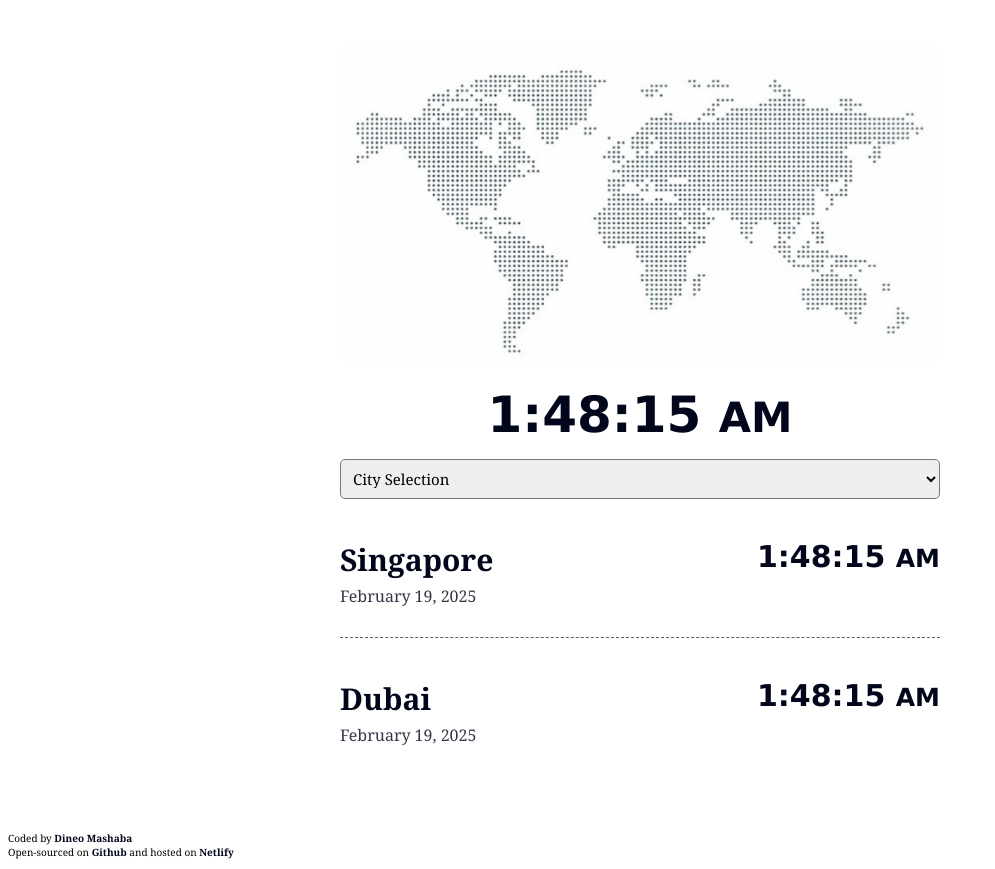
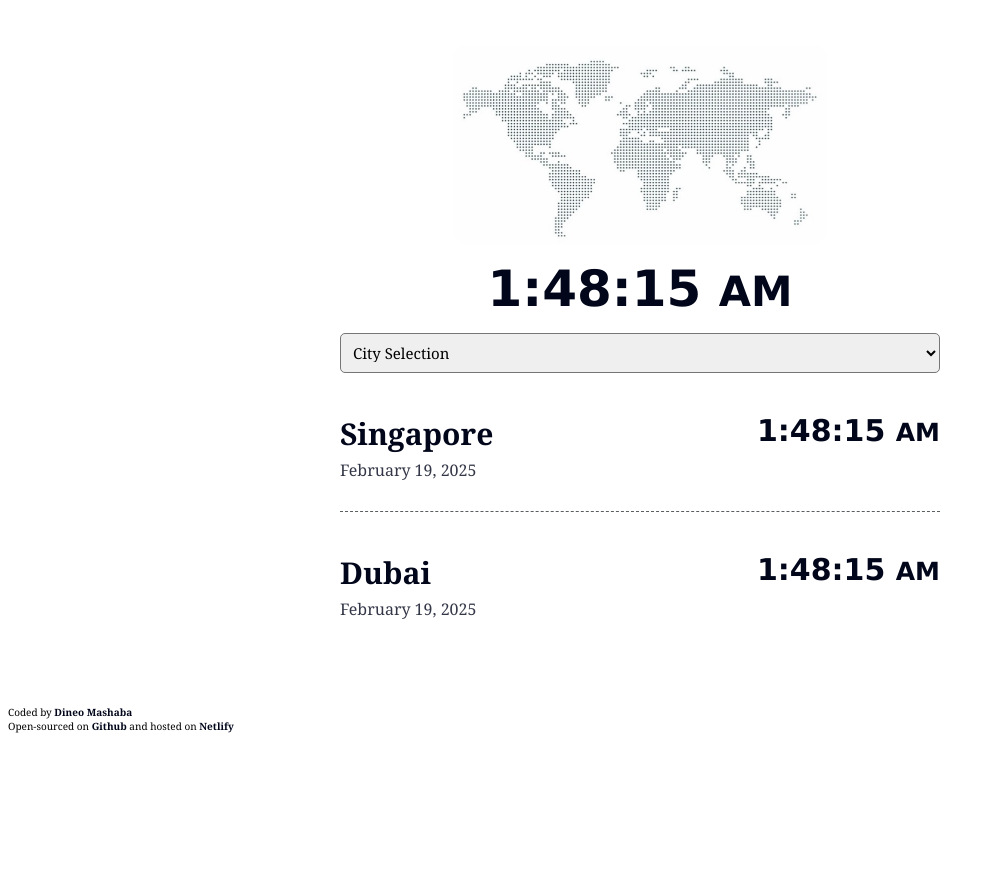
Before and after one commit to dineo-matla/World-Clock-Pro, a plain HTML site: page index.html in a window 1280 px wide. Shown: the whole page, without its empty margins (0-995 px from the left). After the commit the page ends 800 px from the top, so only its background shows below. Drawn offline with Linux system fonts and the light colour scheme.

Commit message:
Updated properties of the image element

```diff
--- a/styles.css
+++ b/styles.css
@@ -16,6 +16,9 @@ body {
 img {
   max-width: 600px;
   border-radius: 15px;
+  height: 200px;
+  margin: 0 auto;
+  display: block;
 }
 
 .header-time {
```
